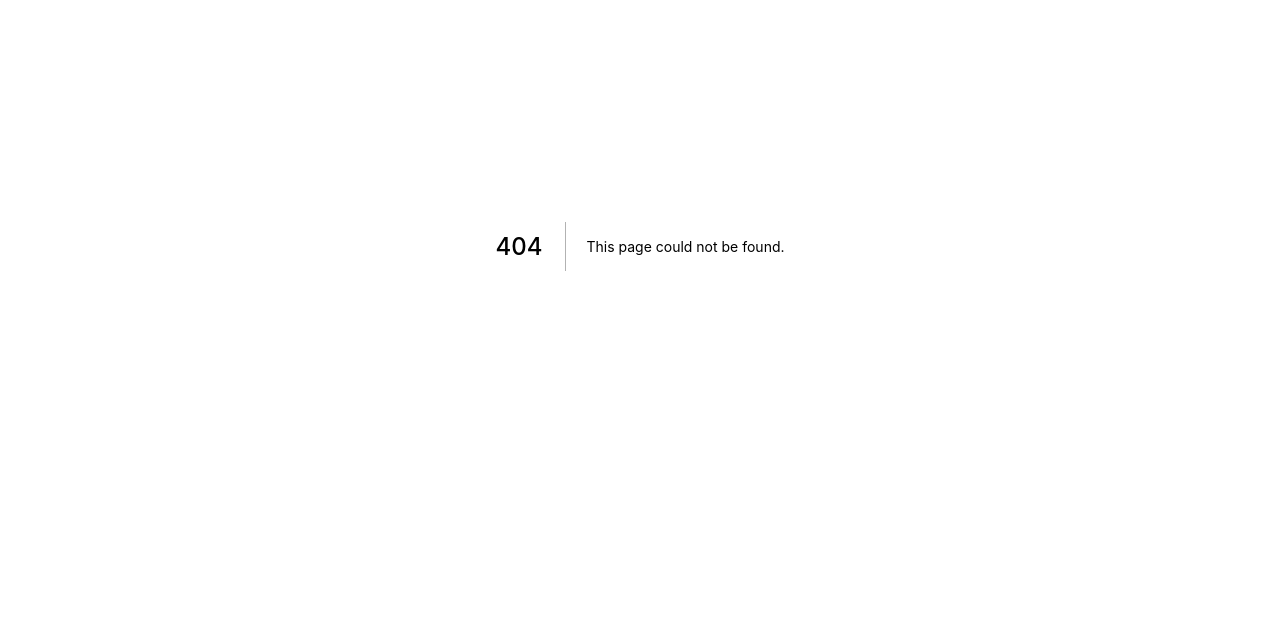
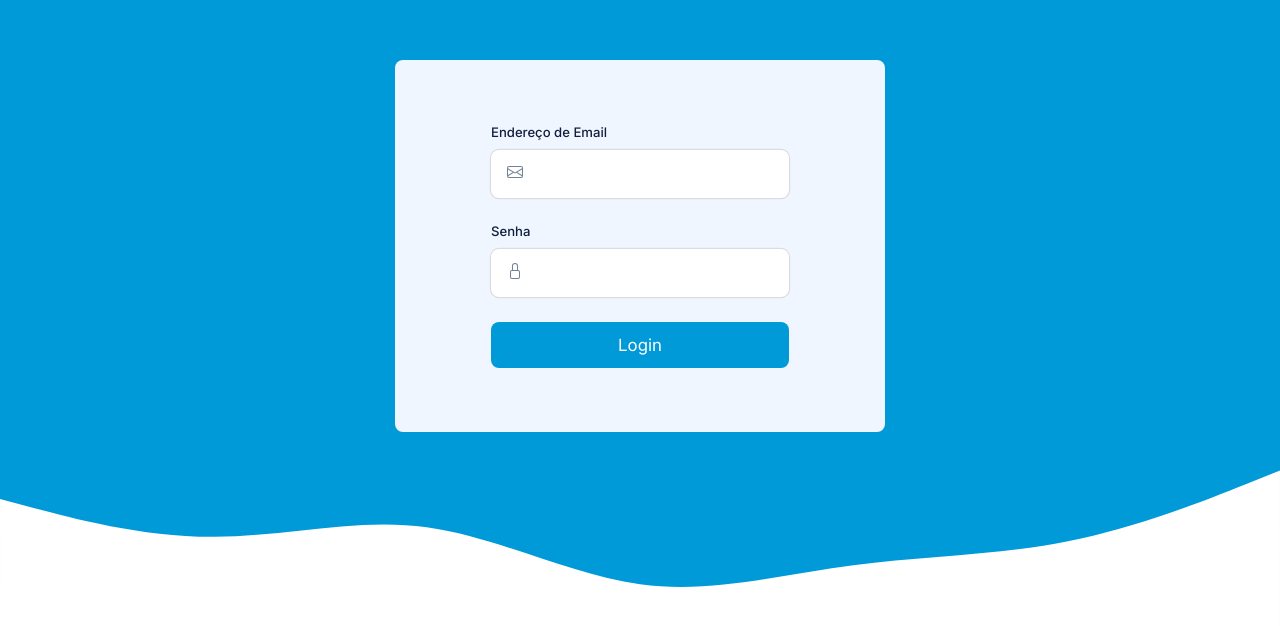
Before and after one commit to ces-jf/IC-2021-Front-end, a Next.js app: page /login in a window 1280 px wide. Before the commit this address had no page. Shown: the part 154-780 px from the top of the page. Built offline with nearby package versions, Linux system fonts and the light colour scheme.

Commit message:
add page login e componente botao

```diff
--- /dev/null
+++ b/src/components/Button.tsx
@@ -0,0 +1,17 @@
+import { ReactNode } from 'react';
+import styles from '../styles/components/Button.module.css'
+
+interface ButtonProps {
+    children?: ReactNode;
+    type?: any;
+    action?: string;
+    method?: string;
+}
+
+export function Button(props: ButtonProps) {
+    return (
+        <button type={props.type} className={styles.button} formAction={props.action} formMethod={props.method}>
+            {props.children}
+        </button>
+    );
+}
--- a/src/pages/index.tsx
+++ b/src/pages/index.tsx
@@ -1,4 +1,5 @@
 import { Input } from '../components/Input';
+import { Button } from '../components/Button';
 import { BsEnvelope, BsLock } from 'react-icons/bs';
 import Link from 'next/link';
 
@@ -8,8 +9,8 @@ export default function Home() {
       <h1>Hello World!</h1>
       <form>
         <Input type="email" id='iEmail' icon={BsEnvelope} labelText='Endereço de Email' isRequired/>
-        <Input type="password" id='iSenha' icon={BsLock} labelText='Senha'/>
-        <button type="submit">teste</button>
+        <Input type="password" id='iSenha' icon={BsLock} labelText='Senha'/> <br/>
+        <Button type="submit">Login</Button>
         <Link href='/user/natan-fernandes'>
           TESTE
         </Link>
--- /dev/null
+++ b/src/pages/login.tsx
@@ -0,0 +1,28 @@
+import React from 'react';
+import { BsEnvelope, BsLock } from 'react-icons/bs';
+import { Button } from '../components/Button';
+import { Input } from '../components/Input';
+import styles from '../styles/pages/login.module.css'
+
+export default function Login() {
+    return (
+        <>
+        <div className={styles.marreta}>
+            <svg xmlns="http://www.w3.org/2000/svg" viewBox="0 0 1440 230" className={styles.wave}>
+            <path fill="#fff" fill-opacity="1" d="M0,64L40,74.7C80,85,160,107,240,106.7C320,107,400,85,480,96C560,107,640,149,720,160C800,171,880,149,960,138.7C1040,128,1120,128,1200,112C1280,96,1360,64,1400,48L1440,32L1440,320L1400,320C1360,320,1280,320,1200,320C1120,320,1040,320,960,320C880,320,800,320,720,320C640,320,560,320,480,320C400,320,320,320,240,320C160,320,80,320,40,320L0,320Z"></path>
+            </svg>
+        </div>
+        <div className={styles.container}>
+            <div className={styles.box}>
+                <form>
+                <Input type='email' id='iEmail' icon={BsEnvelope} labelText='Endereço de Email' isRequired/>
+                <Input type='password' id='iSenha' icon={BsLock} labelText='Senha' isRequired/>
+                <div className={styles.buttonArea}>
+                    <Button type='submit'>Login</Button>
+                </div>
+                </form>
+            </div>
+        </div>
+        </>
+    );
+}
--- /dev/null
+++ b/src/styles/components/Button.module.css
@@ -0,0 +1,13 @@
+.button {
+    border-radius: 8px;
+    color: var(--white);
+    background-color: var(--blue);
+    border-style: none;
+    transition: 0.25s;
+    padding: 0.8rem;
+    font-size: 1.05rem;
+}
+
+.button:hover {
+    background-color: var(--hover-blue);
+}
--- /dev/null
+++ b/src/styles/pages/login.module.css
@@ -0,0 +1,50 @@
+.container {
+    display: flex;
+    width: 100%;
+    height: 100vh;
+    background-color: var(--blue);
+    justify-content: center;
+    align-items: center;
+    flex-direction: column;
+}
+
+.box {
+    background-color: var(--light-blue);
+    padding: 4rem 6rem;
+    border-radius: 8px;
+    z-index: 2;
+}
+
+.buttonArea {
+    text-align: center;
+    width: 100%;
+}
+
+.buttonArea Button {
+    width: 100%;
+}
+
+.wave {
+    z-index: 0;
+    position: fixed;
+    left: 0;
+    bottom: 0;
+    transform-origin: bottom;
+    animation: animateWave 1000ms cubic-bezier(0.23, 1, 0.32, 1) forwards;
+}
+
+.marreta {
+    position: absolute;
+    height: 100vh;
+    width: 100vw;
+
+}
+
+@keyframes animateWave {
+    0% {
+      transform: scale(1,0);
+    }
+    100% {
+      transform: scale(1,1);
+    }
+}
--- a/src/styles/style.css
+++ b/src/styles/style.css
@@ -38,5 +38,6 @@ button {
     --red: #e83f5b;
     --green: #4cd62b;
     --blue: #009ad8;
+    --hover-blue: #00b7ff;
     --light-blue: #f0f6ff;
 }
```
